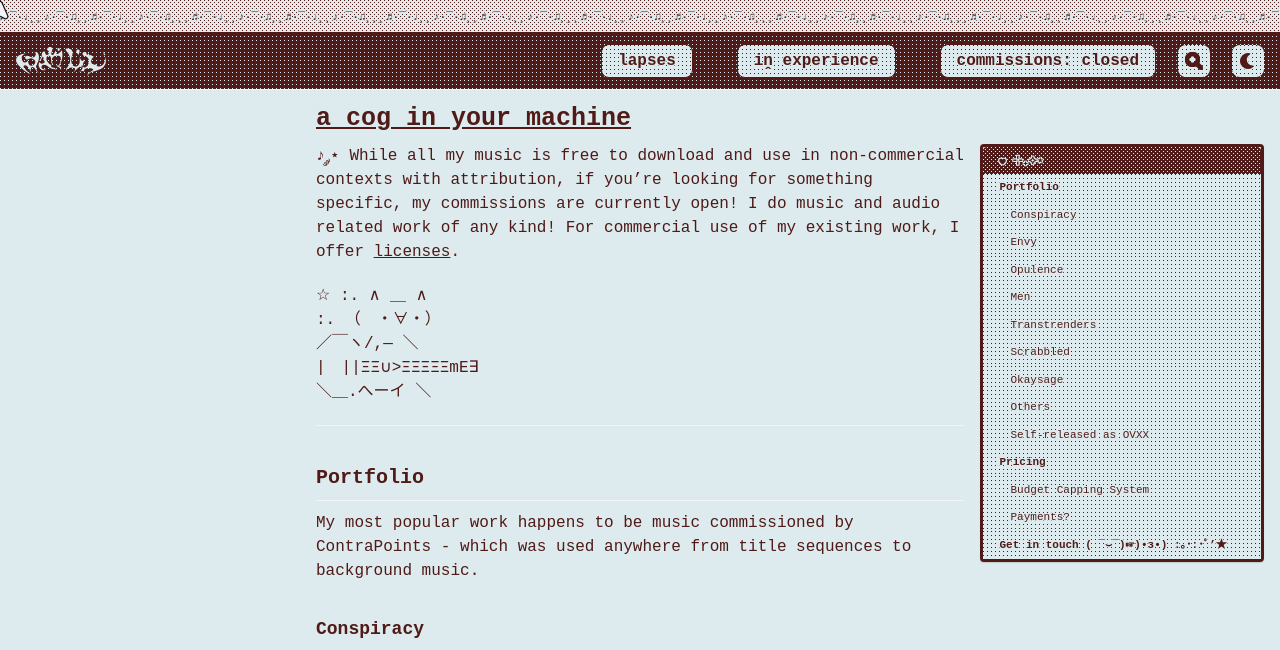
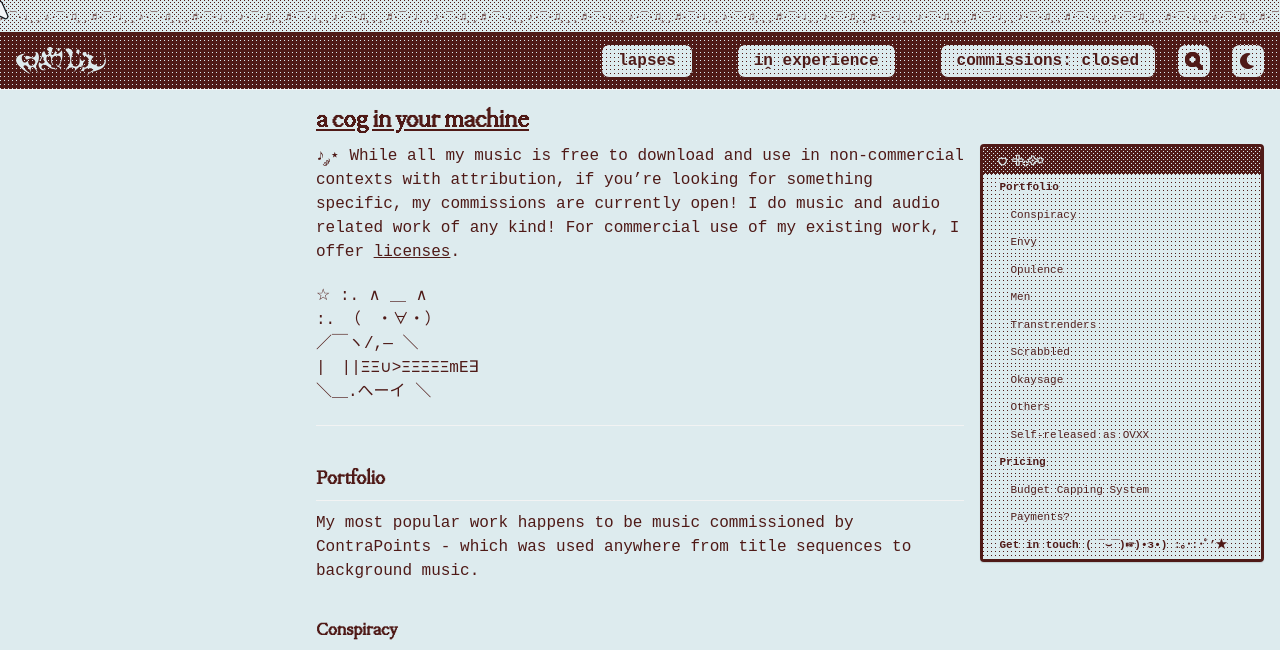
Before and after one commit to cryotato/cryotato.github.io, a Jekyll site: the page built from _pages/commissions.md, in a window 1280 px wide and 1400 px high. Shown: the top 650 px of the window. Built offline with Jekyll 4.4.1, drawn with Linux system fonts in a browser that asks for light colours; cached includes are drawn as plain includes; some web fonts are replaced; grey boxes are pictures that could not be loaded.

Commit message:
header font

```diff
--- a/assets/css/main.scss
+++ b/assets/css/main.scss
@@ -11,6 +11,13 @@
     url("https://db.onlinewebfonts.com/t/76d4698d8bff95084f61e0b9bb20f2bf.woff")format("woff"),
     url("https://db.onlinewebfonts.com/t/76d4698d8bff95084f61e0b9bb20f2bf.ttf")format("truetype"),
     url("https://db.onlinewebfonts.com/t/76d4698d8bff95084f61e0b9bb20f2bf.svg#Fairfax HD")format("svg");
+}
+@font-face {
+  font-family: "PPMondwest";
+  src: url('../fonts/mondwest.woff2') format('woff2');
+  font-weight: normal;
+  font-style: normal;
+  font-display: swap;
 }
 @import "minimal-mistakes/skins/{{ site.minimal_mistakes_skin | default: 'default' }}"; // skin
 @import "minimal-mistakes"; // main partials
@@ -93,7 +100,7 @@ body {
 }
 
 h1, h2, h3, h4, h5, h6 {
-  font-family: monospace, "Fairfax HD"; // <<< CHANGED font stack
+  font-family: "PPMondwest", "Fairfax HD"; // <<< CHANGED font stack
   color: var(--dark) !important;
   font-size-adjust: from-font;
   text-shadow: var(--l-shadow) !important;
```
Also changed, not shown: index.md (+1 -0 lines), assets/fonts/mondwest.woff2 (added), 1 other file.
